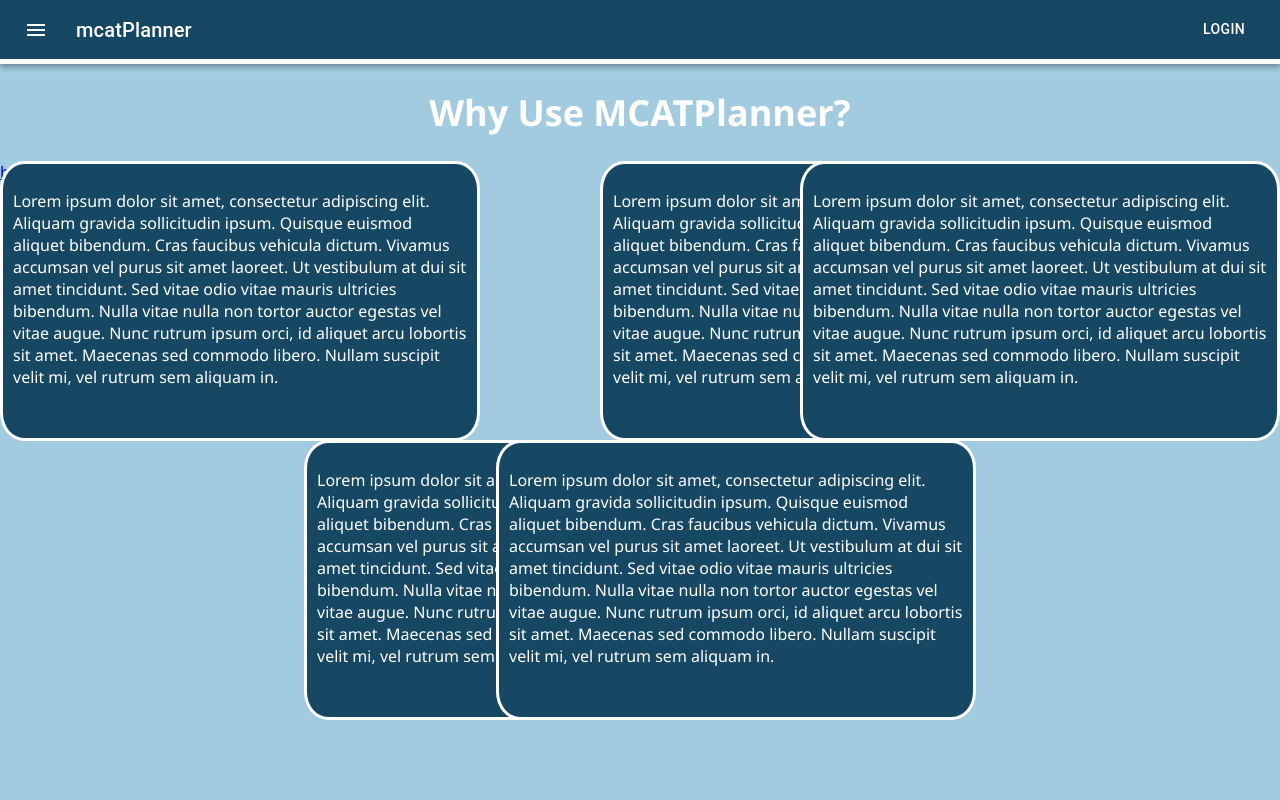
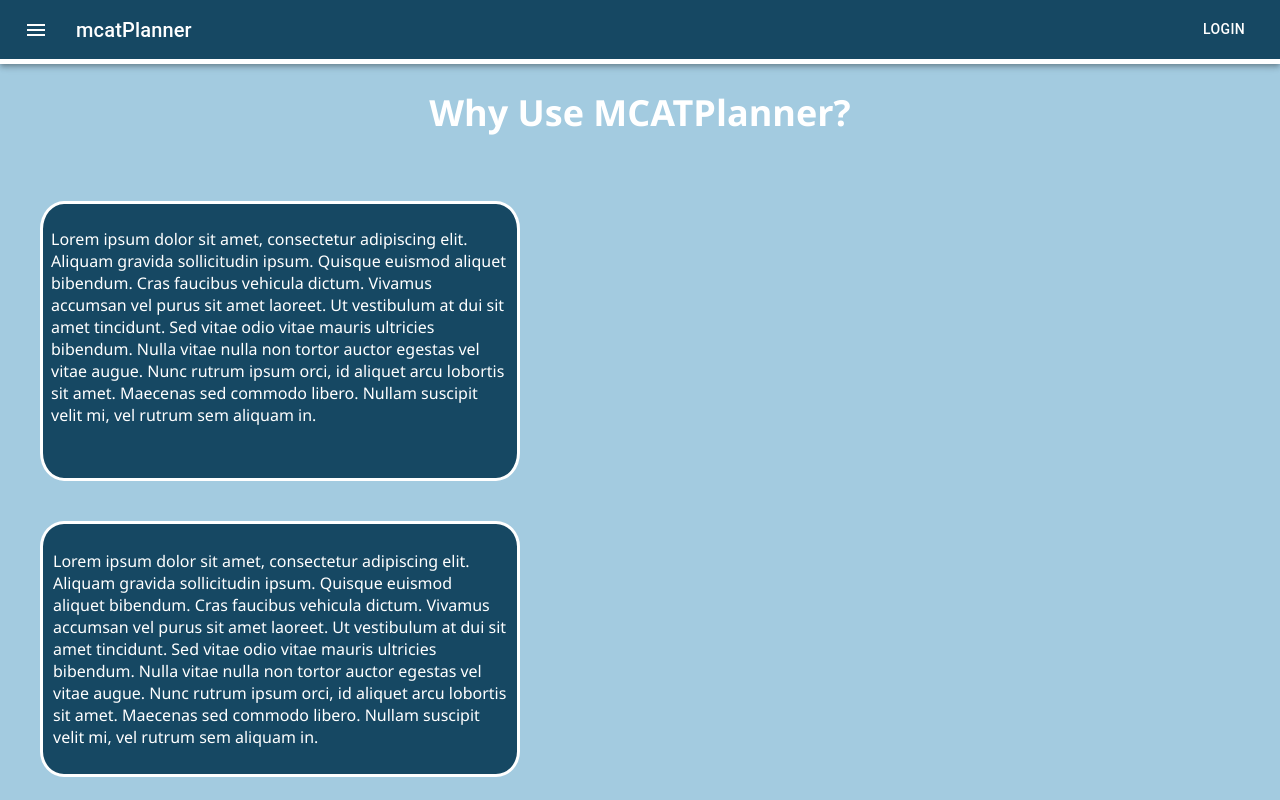
Before and after one commit to Alexanderk30/MCAT-website, a React (Create React App) app: page /about in a window 1280 px wide. Shown: the top 800 px of the page. Built offline with nearby package versions, Linux system fonts and the light colour scheme.

Commit message:
Added about page changes

```diff
--- a/src/Pages/About/About.css
+++ b/src/Pages/About/About.css
@@ -3,7 +3,14 @@
     color:#ffff;
     font-family:'Segoe UI', Tahoma, Geneva, Verdana, sans-serif;
 }
-
+#AllBoxes{
+    flex-direction: column;
+    position:relative;
+    display:flex;
+    justify-content:space-between;
+    margin:5vh;
+    margin-bottom: 5vh;
+}
 #Title{
     font-size:18px;
     font-weight: bold;
@@ -12,53 +19,51 @@
 }
 
 #one{
-    position:absolute;
     height:35vh;
     width:60vh;
     background-color:#164863;
     border-radius:5%/10%;
-    padding:10px;
     border:solid 3px white;
+    padding:1vh;
+    margin-bottom:5vh;
 }
 #two{
-    position:absolute;
+
     height:35%;
     width:60vh;
     background-color: #164863;
     padding:10px;
     border-radius: 5%/10%;
-    top:55vh;
-    left:38vh;
     border:solid 3px white;
+    margin-bottom:5vh;
 }
 #three{
-    position:absolute;
+
     height:35%;
     width:60vh;
-    background-color:#164863;
-    padding:10px;
+    background-color:red;
+    padding:1vh;
     border-radius: 5%/10%;
-    left:75vh;
     border:solid 3px white;
+    margin-bottom:5vh;
 }
 #four{
-    position:absolute;
+
     height:35%;
     width:60vh;
-    background-color:#164863;
-    padding:10px;
+    background-color:green;
+    padding:1vh;
     border-radius: 5%/10%;
-    top:55vh;
-    right:38vh;
     border:solid 3px white;
+    margin-bottom:5vh;
 }
 #five{
-    position:absolute;
+
     height:35vh;
     width:60vh;
-    background-color: #164863;
+    background-color: purple;
     border-radius:5%/10%;
-    padding:10px;
-    right:0px;
+    padding:1vh;
     border:solid 3px white;
+    margin-bottom:5vh;
 }
--- a/src/Pages/About/index.tsx
+++ b/src/Pages/About/index.tsx
@@ -8,6 +8,7 @@ export default function AboutPage() {
     <div id="Title">
       <h1>Why Use MCATPlanner?</h1>
       </div>
+  <div id="AllBoxes">
     <div id="one">
     <p>
     Lorem ipsum dolor sit amet, consectetur adipiscing elit. Aliquam gravida sollicitudin ipsum. Quisque euismod aliquet bibendum. Cras faucibus vehicula dictum. Vivamus accumsan vel purus sit amet laoreet. Ut vestibulum at dui sit amet tincidunt. Sed vitae odio vitae mauris ultricies bibendum. Nulla vitae nulla non tortor auctor egestas vel vitae augue. Nunc rutrum ipsum orci, id aliquet arcu lobortis sit amet. Maecenas sed commodo libero. Nullam suscipit velit mi, vel rutrum sem aliquam in.
@@ -29,8 +30,9 @@ export default function AboutPage() {
     <div id="five">
       <p>Lorem ipsum dolor sit amet, consectetur adipiscing elit. Aliquam gravida sollicitudin ipsum. Quisque euismod aliquet bibendum. Cras faucibus vehicula dictum. Vivamus accumsan vel purus sit amet laoreet. Ut vestibulum at dui sit amet tincidunt. Sed vitae odio vitae mauris ultricies bibendum. Nulla vitae nulla non tortor auctor egestas vel vitae augue. Nunc rutrum ipsum orci, id aliquet arcu lobortis sit amet. Maecenas sed commodo libero. Nullam suscipit velit mi, vel rutrum sem aliquam in.
 </p>
+</div>
     </div>
-    <Link to="/">home</Link>
+    {/* <Link to="/">home</Link> */}
     </div>
     </div>
   );
```
